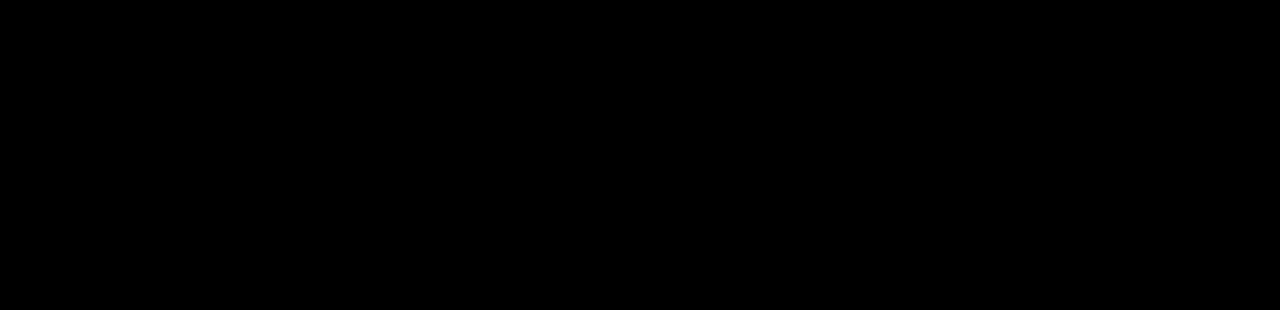
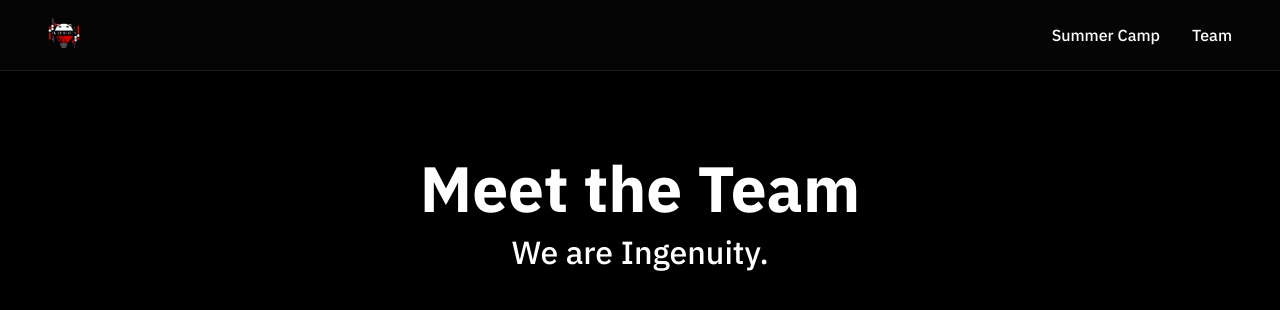
Before and after one commit to Ingenuity-24220/website-v2, a SvelteKit app: page /team in a window 1280 px wide. Shown: the top 310 px of the page. Built offline with nearby package versions, Linux system fonts and the light colour scheme.

Commit message:
team page inital comit

```diff
--- a/src/lib/components/header.svelte
+++ b/src/lib/components/header.svelte
@@ -25,10 +25,11 @@
             </a>
             <!-- <a class="nav-link" href={resolve("/about")}>
                 About
-            </a>
+            </a> -->
             <a class="nav-link" href={resolve("/team")}>
                 Team
             </a>
+            <!--
             <a class="nav-link" href={resolve("/outreach")}>
                 Outreach
             </a>
@@ -106,7 +107,7 @@
         margin-left: auto;
         display: flex;
         flex-wrap: wrap;
-        gap: 0.75rem;
+        gap: 2rem;
         justify-content: flex-end;
     }
 
--- a/src/routes/team/+page.svelte
+++ b/src/routes/team/+page.svelte
@@ -1,3 +1,54 @@
 <svelte:head>
 	<title>Team | Ingenuity</title>
 </svelte:head>
+
+<script lang="ts">
+	import Header from '$lib/components/header.svelte';
+</script>
+<div class="header-container">
+	<Header/>
+</div>
+<div class="content">
+	<div class="title">
+		<h1 id="meet-the-team">Meet the Team</h1>
+		<h3 id="we-are-ingenuity">We are Ingenuity.</h3>
+	</div>
+	<div class="team-members">
+		<div class="coaches">
+			<div class="left-coaches">
+
+			</div>
+		</div>
+	</div>
+</div>
+<style>
+	.header-container {
+		position: sticky;
+		top: 0;
+		z-index: 1000;
+	}
+	.content {
+		display: flex;
+		color: white;
+		flex-direction: column;
+		align-items: center;
+		margin-top: 2rem;
+		height: 100vw;
+	}
+	.title {
+		text-align: center;
+		margin-bottom: 2rem;
+	}
+	#meet-the-team {
+		margin-bottom: 0.1rem;
+		color: white;
+		font-weight: 1000;
+		font-size: clamp(2rem, 6vw, 4rem);
+	}
+	#we-are-ingenuity {
+		margin-top: 0.1rem;
+		color: white;
+		font-weight: 500;
+		font-size: clamp(1rem, 3vw, 2rem);
+	}
+</style>
```
Also changed, not shown: 1 other file (tests, documents, lock files or other folders).
